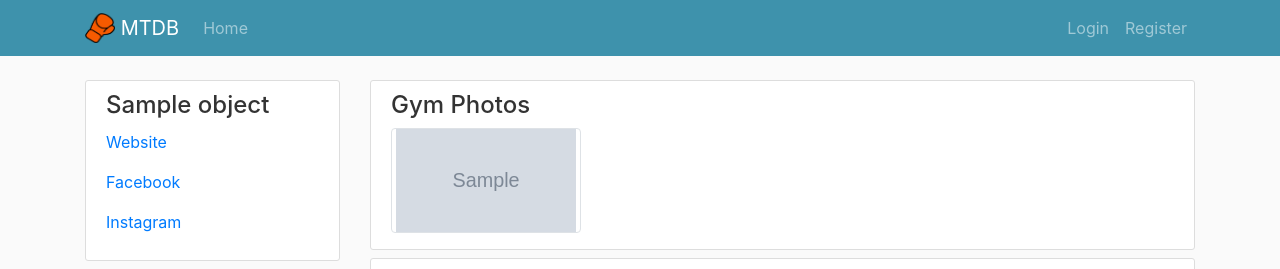
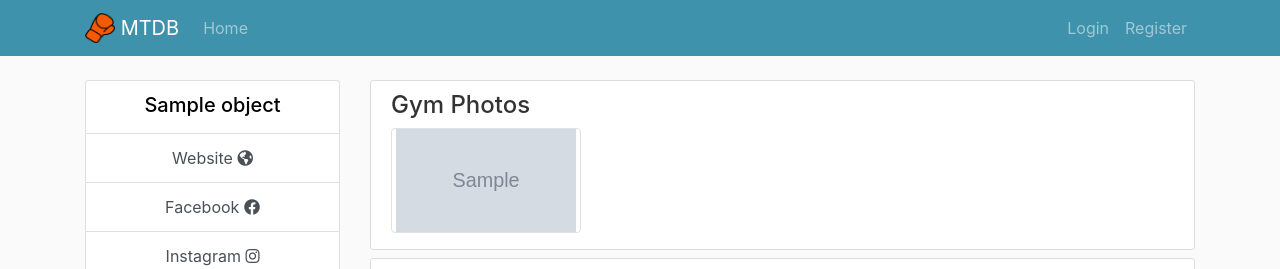
Before and after one commit to ysmt1/muaythaidb-V2, a Django app: template mtdb/templates/mtdb/gym_detail.html in a window 1280 px wide. Shown: the top 269 px of the page. Run offline with Django 3.2, Linux system fonts and the light colour scheme; the template is opened without the code that fills it: most values are stand-ins (such as "Sample title", 1, 10 or a date in 2020); grey boxes marked "Sample" are stand-in pictures; parts of the project's set-up code (start-up, migrations or seed data) failed here and were passed over; some libraries are stand-ins or nearby versions.

Commit message:
5.21.20 updated

```diff
--- a/mtdb/forms.py
+++ b/mtdb/forms.py
@@ -41,8 +41,8 @@ class AddGymForm(forms.Form):
         self.helper.form_action = reverse('add_gym')
         self.helper.form_show_labels = False
         self.helper.layout = Layout(
-            Field('gym_name', placeholder="Gym Name"),
-            Field('gym_location', placeholder="Location"),
+            Field('gym_name', placeholder="Gym Name", autocomplete="off"),
+            Field('gym_location', placeholder="Location", autocomplete="off"),
             ButtonHolder(
                 HTML('<span id="add-gym-msg"></span>'),
                 StrictButton("Submit", type='submit', css_class="btn-outline-primary btn-sm float-right")
--- a/mtdb/static/mtdb/css/styles.css
+++ b/mtdb/static/mtdb/css/styles.css
@@ -371,6 +371,10 @@ p.user-date {
     padding-top: 7px;
 }
 
+.enable {
+    color: #000000 !important;
+}
+
 /**********************************************
 **************MEDIA QUERIES********************
 **********************************************/
--- a/mtdb/templates/mtdb/gym_detail.html
+++ b/mtdb/templates/mtdb/gym_detail.html
@@ -10,16 +10,25 @@
   <div class="col-lg-3">
     <div class="row">
       <div class="col-md-6 col-lg-12">
-        <div class="sidebar-div gym-title my-2">
-          <h4 class="gym-header">{{ object.name }}</h4>
+        <div class="list-group my-2">
+          <a href="#" class="list-group-item list-group-item-action disabled enable"><h5 class="mb-1">{{ object.name }}</h5></a>
           {% if object.website %}
-          <p><a href="{{ object.website }}" target="_blank">Website</a></p>
+          <a href="{{ object.website }}" class="list-group-item list-group-item-action" target="_blank">
+            Website
+            <span><i class="fas fa-globe-americas"></i></span>
+          </a>
           {% endif %}
           {% if object.facebook %}
-          <p><a href="{{ object.facebook }}" target="_blank">Facebook</a></p>
+          <a href="{{ object.facebook }}" class="list-group-item list-group-item-action" target="_blank">
+            Facebook
+            <span><i class="fab fa-facebook"></i></span>
+          </a>
           {% endif %}
           {% if object.instagram %}
-          <p><a href="{{ object.instagram }}" target="_blank">Instagram</a></p>
+          <a href="{{ object.instagram }}" class="list-group-item list-group-item-action" target="_blank">
+            Instagram
+            <span><i class="fab fa-instagram"></i></span>
+          </a>
           {% endif %}
         </div>
       </div>
--- a/mtdb/templates/mtdb/index.html
+++ b/mtdb/templates/mtdb/index.html
@@ -47,11 +47,11 @@
           </div>
           <div class="custom-control custom-switch my-1">
             <input type="checkbox" class="custom-control-input region-filter" id="regionEast" autocomplete="off">
-            <label class="custom-control-label" for="regionEast">East</label>
+            <label class="custom-control-label" for="regionEast">East (Pattaya)</label>
           </div>
           <div class="custom-control custom-switch my-1">
             <input type="checkbox" class="custom-control-input region-filter" id="regionWest" autocomplete="off">
-            <label class="custom-control-label" for="regionWest">West</label>
+            <label class="custom-control-label" for="regionWest">West (Hua Hin)</label>
           </div>
           <div class="custom-control custom-switch my-1">
             <input type="checkbox" class="custom-control-input region-filter" id="regionSouth" autocomplete="off">
--- a/mtdb/views.py
+++ b/mtdb/views.py
@@ -1,3 +1,4 @@
+import os
 from django.contrib import messages
 from django.contrib.auth.mixins import LoginRequiredMixin, UserPassesTestMixin
 from django.contrib.auth.models import User
@@ -43,7 +44,7 @@ def contact(request):
             message = form.cleaned_data['message']
             subject = f"MTDB, message from {email} ({name})"
 
-            send_mail(subject, message, "", ['yosuke.seki@gmail.com'])
+            send_mail(subject, message, "", [os.environ.get('EMAIL_TO')])
             messages.success(request, 'Message Sent! Will Reply Shortly')
             return HttpResponseRedirect(reverse('index'))
     else:
@@ -196,7 +197,7 @@ def add_gym(request):
             gym_location = form.cleaned_data['gym_location']
             subject = f"MTDB, Add Gym {gym_name} in {gym_location}"
 
-            send_mail(subject, subject, "", ['yosuke.seki@gmail.com'])
+            send_mail(subject, subject, "", [os.environ.get('EMAIL_TO')])
             return JsonResponse({'success': 'Request Sent!'})
         else:
             JsonResponse({'error': 'An Error as Occured!'})
```
Also changed, not shown: mtdb/static/mtdb/js/tableFunctions.js (+9 -9 lines).
